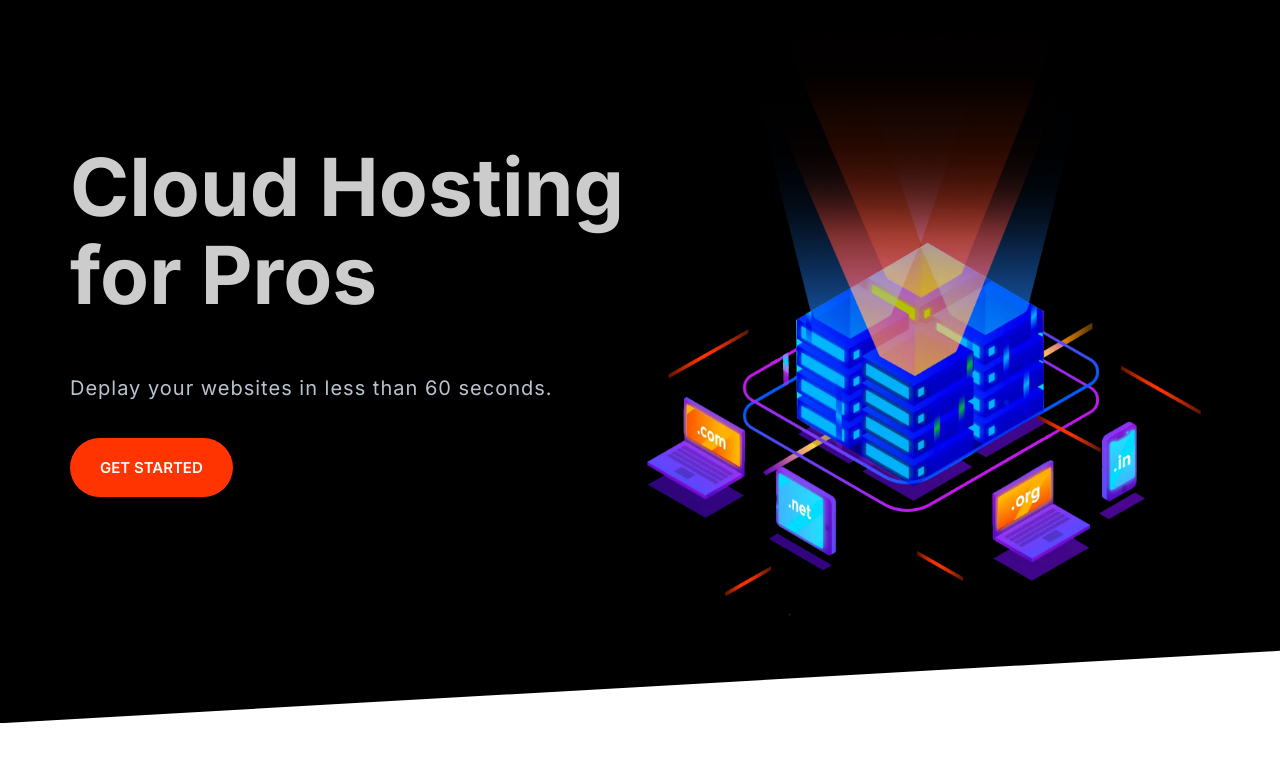
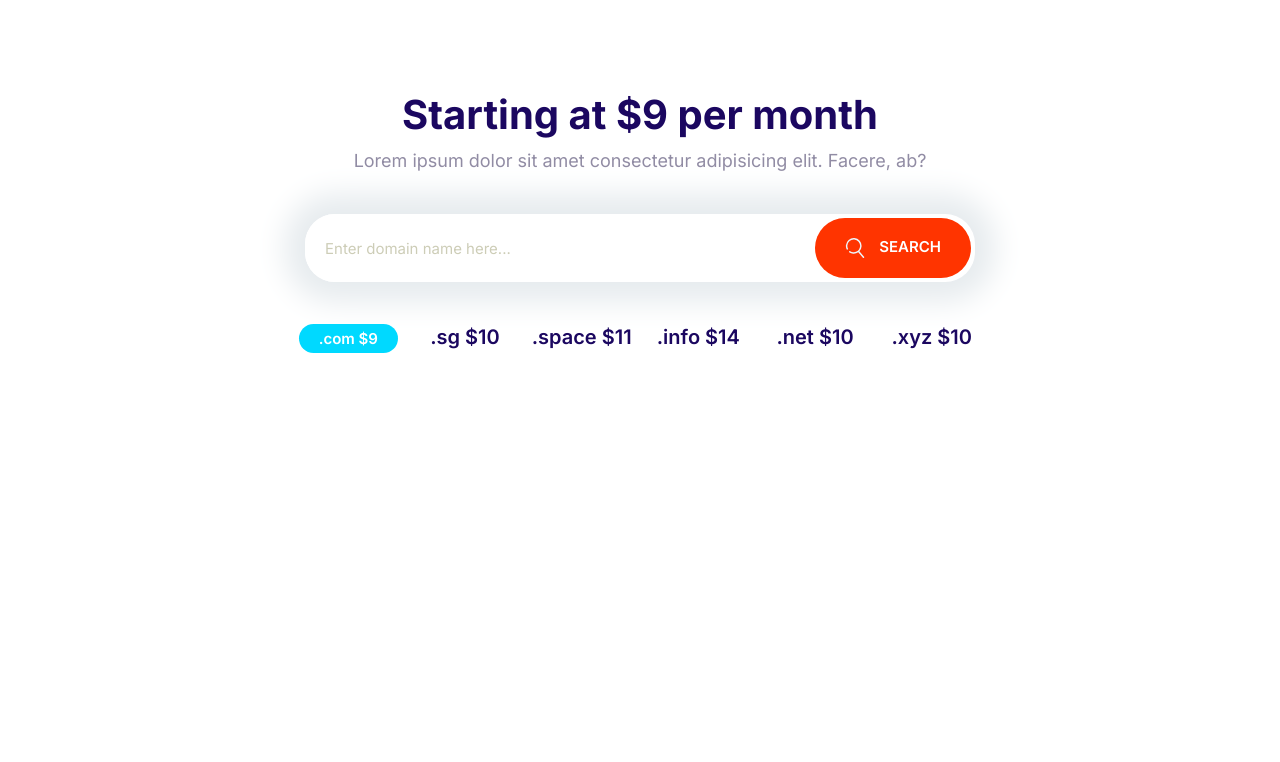
Before and after one commit to alexcoy06/trial-site, a website: page index.html in a window 1280 px wide. Drawn offline with nearby package versions, Linux system fonts and the light colour scheme.

Commit message:
Put together the domain block.

```diff
--- a/css/styles.css
+++ b/index.css
@@ -206,10 +206,18 @@ a {
   font-size: 1.8rem;
   font-weight: 600;
   margin: 1rem 0;
+  outline: 0;
   padding: 2rem 3rem;
   text-align: center;
   text-transform: uppercase;
   white-space: nowrap;
+}
+
+.btn .icon {
+  width: 2rem;
+  height: 2rem;
+  margin-right: 1rem;
+  vertical-align: middle;
 }
 
 .btn--primary {
@@ -287,7 +295,7 @@ a {
 .input-gruop .input {
   border: 0;
   flex-grow: 1;
-  padding: 1.5rem 1rem;
+  padding: 1.5rem 2rem;
 }
 
 .input-gruop .btn {
@@ -705,3 +713,29 @@ nav {
     align-self: center;
   }
 }
+
+/* Domain Block */
+
+.block-domain .input-gruop {
+  box-shadow: 0 0 30px 20px #e6ebee;
+  border: 0;
+  margin: 4rem auto;
+  max-width: 670px;
+}
+
+.block-domain__prices {
+  display: grid;
+  grid-template-columns: repeat(3, 1fr);
+  grid-template-rows: repeat(2, 6rem);
+  font-size: 2rem;
+  font-weight: 600;
+  justify-items: center;
+  max-width: 700px;
+  margin: 0 auto;
+}
+
+@media screen and (min-width: 768px) {
+  .block-domain__prices {
+    grid-template-columns: repeat(auto-fit, minmax(10rem, 1fr));
+  }
+}
--- a/index.html
+++ b/index.html
@@ -10,27 +10,39 @@
       href="https://fonts.googleapis.com/css2?family=Inter:wght@400;600;700&family=Roboto&display=swap"
       rel="stylesheet"
     />
-    <link rel="stylesheet" href="css/styles.css" />
+    <link rel="stylesheet" href="index.css" />
     <link rel="stylesheet" href="/node_modules/normalize.css/normalize.css" />
   </head>
   <body>
-    <section class="block block--dark block--skewed-left hero">
-      <div class="container grid grid--1x2">
-        <header class="block__header hero__content">
-          <h1 class="block__heading">Cloud Hosting for Pros</h1>
-          <p class="hero__tagline">
-            Deplay your websites in less than 60 seconds.
-          </p>
-          <a href="#" class="btn btn--accent">GET STARTED</a>
-        </header>
-        <picture
-          ><img
-            class="hero__image"
-            src="/components/images/banner.webp"
-            alt="logo"
-        /></picture>
+    <section class="block container block-domain">
+      <header class="block__header">
+        <h2>Starting at $9 per month</h2>
+        <p>
+          Lorem ipsum dolor sit amet consectetur adipisicing elit. Facere, ab?
+        </p>
+      </header>
+      <div class="input-gruop">
+        <input
+          type="text"
+          class="input"
+          placeholder="Enter domain name here..."
+        />
+        <button class="btn btn--accent">
+          <svg class="icon icon--white">
+            <use xlink:href="components\images\sprite.svg#search"></use>
+          </svg>
+          Search
+        </button>
       </div>
+      <ul class="list block-domain__prices">
+        <li><span class="badge badge--secondary">.com $9</span></li>
+        <li>.sg $10</li>
+        <li>.space $11</li>
+        <li>.info $14</li>
+        <li>.net $10</li>
+        <li>.xyz $10</li>
+      </ul>
     </section>
-    <script src="js/main.js"></script>
+    <script src="main.js"></script>
   </body>
 </html>
```
Also changed, not shown: components/site/banner.html (added, +12 -0 lines), components/site/domain-block.html (added, +23 -0 lines), components/templates/input.html (+2 -2 lines), main.js (renamed from js/main.js).
